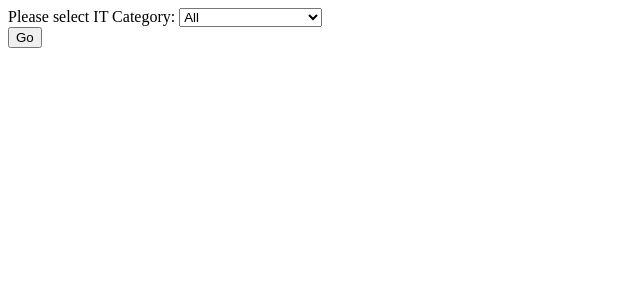
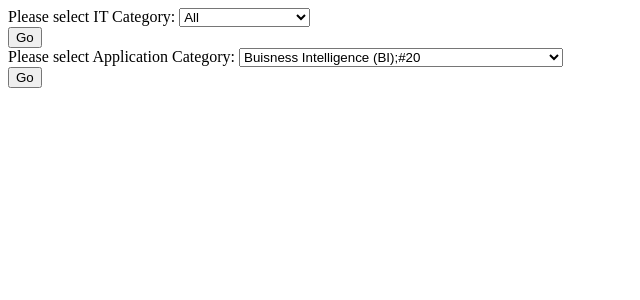
Before and after one commit to Giuliano99/HTI, a Flask app: page /dropdown in a window 1280 px wide. Shown: the top 300 px of the page, without its empty margins (0-640 px from the left). Run offline with Flask 2, Linux system fonts and the light colour scheme; parts of the project's set-up code (start-up, migrations or seed data) failed here and were passed over.

Commit message:
working on filter function

```diff
--- a/main.py
+++ b/main.py
@@ -5,18 +5,16 @@ import search
 import pandas as pd
 from flask_mail import Mail, Message
 
-
 app = Flask(__name__)
 mail = Mail(app)
 
-app.config['MAIL_SERVER']='smtp.gmail.com'
+app.config['MAIL_SERVER'] = 'smtp.gmail.com'
 app.config['MAIL_PORT'] = 465
 app.config['MAIL_USERNAME'] = 'htigroup04@gmail.com'
 app.config['MAIL_PASSWORD'] = 'Bestgroup#'
 app.config['MAIL_USE_TLS'] = False
 app.config['MAIL_USE_SSL'] = True
 mail = Mail(app)
-
 
 #
 # path_serviceCatalog = "https://raw.githubusercontent.com/Giuliano99/HTI/test/IT%20Service%20Katalog.csv"
@@ -25,29 +23,75 @@ mail = Mail(app)
 # serviceCatalog = pd.read_csv(path_serviceCatalog)
 # uri = pd.read_csv(path_uri)
 
-#df = create_dataframe(serviceCatalog, uri)
-#df = dbpedia.create_dataframe('IT Service Katalog.csv', 'uri.csv')
-#df = df.reset_index(inplace=False)
+# df = create_dataframe(serviceCatalog, uri)
+# df = dbpedia.create_dataframe('IT Service Katalog.csv', 'uri.csv')
+# df = df.reset_index(inplace=False)
 data2 = pd.read_excel('output.xls', index_col=0)
 df = data2
-#@app.route('/')
-#def home():  # put application's code here
+# @app.route('/')
+# def home():  # put application's code here
 #    return 'Hello World!'
 
+categories = ['All', 'Basic Applications', 'ERP', 'PLM']
+ApplicationCategory = ['Buisness Intelligence (BI);#20','Access Mgmt. Software', 'Analysation software', 'Animation software', 'ApplicationCategory',
+                       'Asset Mgmt. Software', 'Audition software', 'Automatisation software',
+                       'Bug and issue tracking software', 'Building information modeling (BIM)',
+                       'Building Mgmt.', 'Buisness Intelligence (BI)', 'Business process Mgmt. (BPM)',
+                       'Calculation software', 'Call management software', 'Collaborative software',
+                       'Computer Aided design 2D (2D CAD)', 'Computer Aided design 3D (3D CAD)',
+                       'Computer aided engineering (CAE)', 'Computer Aided Manufacturing (CAM)',
+                       'Computer algebra system (CAS)', 'Computer graphic software 3D',
+                       'Computer-assisted translation (CAT)', 'Computer-integrated manufacturing (CIM)',
+                       'Content Mgmt. Software (CMS)', 'Conveyor system engeneering tool',
+                       'Corporate Performance Mgmt (CPM)', 'Customer Portal', 'Customer Relationship Mgmt (CRM)',
+                       'Customer Service Management (CSM)', 'Customs Declaration Programm (CDP)',
+                       'Dangerous good Mgmt. software', 'Data Mgmt. software',
+                       'DevOps', 'Digital Asset Mgmt. (DAM)', 'Digital Signage Software',
+                       'Document management system (DMS)', 'E-Commerce Software', 'Electronic design automation (EDA)',
+                       'Electronic Signature Software', 'Enterprise Asset Management (EAM)',
+                       'Enterprise Legal Management (ELM)', 'Enterprise Output Management (EOM)',
+                       'Enterprise Ressource Planning (ERP)', 'Export control Mgmt.', 'File Sharing System',
+                       'Financial Consolidation Software', 'Fleet management software',
+                       'FMEA Functional Safety Software',
+                       'Geographic information system (GIS)', 'Graphics + Design apps',
+                       'Human capital management (HCM)', 'Integrated development environment (IDE)',
+                       'Lean Project Mgmt. Software', 'Learning Management System (LMS)',
+                       'Machine Data Capturing (MDC)',
+                       'Manufacturing execution systems (MES)', 'Marketing Automation', 'MindMapping', 'Office Suite',
+                       'Operating system', 'Patent Mgmt. Software (PMS)', 'Payroll Software', 'PDF-Software',
+                       'PLM Suite', 'Production Data Capturing (PDC)', 'Project Management Software',
+                       'Recruiting Software', 'Remote administration software', 'Ropeway Design Office (RDO)',
+                       'Sales Software', 'Screenshot software', 'Simulaton Software', 'Staff Planning',
+                       'Statistical software', 'Structural engineering software',
+                       'Supervisory Control and Data Acquisition (SCADA)',
+                       'Supply Chain Mgmt. (SCM)', 'Survey data collection (SDO)', 'Tax Mgmt. software',
+                       'Time Mgmt. Software', 'Transport Mgmt. System (TMS)', 'Travel & Expense Mgmt. Software',
+                       'Treasury Mgmt. System (TMS)', 'Warehouse Management System', 'Workforce Mgmt. Software (WMS)']
 
 
 @app.route('/', methods=["POST", "GET"])
 def home():  # put application's code here
-    categories = ['Basic Applications', 'ERP', 'Network', 'Personal Computing', 'PLM', 'Plotting',
-                  'Security']
+
     if request.method == "POST":
         search_string = request.form["nm"]
         search_result = search.search(search_string, df)
-        return render_template('results 2.0.html', column_names=search_result.columns.values,
-                               row_data=list(search_result.values.tolist()), link_column="Name", zip=zip,
-                               categories=categories)
+        return msearch(df, search_result)
     else:
-        return render_template("searchbar.html",  categories=categories)
+        return render_template("searchbar.html", categories=categories)
+
+
+def msearch(dataframe, keyword):
+    search_result = search.search(dataframe, keyword)
+    return render_template('results 2.0.html', column_names=search_result.columns.values,
+                           row_data=list(search_result.values.tolist()), link_column="Name", zip=zip,
+                           categories=categories)
+def mfilter(dataframe, cat ,keyword):
+
+    search_result = search.filter(dataframe,cat, keyword)
+    return render_template('results 2.0.html', column_names=search_result.columns.values,
+                           row_data=list(search_result.values.tolist()), link_column="Name", zip=zip,
+                           categories=categories)
+
 
 @app.route('/redirect', methods=["POST", "GET"])
 def umleiten():  # put application's code here
@@ -56,10 +100,9 @@ def umleiten():  # put application's code here
     else:
         return redirect(url_for('home'))
 
+
 @app.route('/mail', methods=["POST", "GET"])
 def select_software():  # put application's code here
-    categories = ['Basic Applications', 'ERP', 'Network', 'Personal Computing', 'PLM', 'Plotting',
-                  'Security']
     if request.method == "POST":
         software = request.form["software_name"]
         out = (f"You oredered {software}, congratulation")
@@ -68,23 +111,36 @@ def select_software():  # put application's code here
         mail.send(msg)
         return render_template("request_confirmation.html", out=out)
     else:
-        return render_template("searchbar.html",  categories=categories)
+        return render_template("searchbar.html", categories=categories)
+
+
+@app.route('/cat', methods=["POST", "GET"])
+def cate():
+    if request.method == "POST":
+        category = request.form["categories"]
+        #print(category)
+        return mfilter(df,'IT Category' ,category)
+    else:
+        return render_template("searchbar.html", categories=categories)
+    print("Hi")
+    return
+
+
+@app.route('/appcat', methods=["POST", "GET"])
+def appcate():
+    if request.method == "POST":
+        category = request.form["appcategories"]
+        #print(category)
+        return mfilter(df,'ApplicationCategory' ,category)
+    else:
+        return render_template("searchbar.html", categories=categories)
+    print("Hi")
+    return
+
 
 @app.route('/dropdown', methods=["POST", "GET"])
 def dropdown():
     Colum = ['IT Category', 'ApplicationCategory']
-    IT_Category = ['All', 'Basic Applications', 'ERP', 'Network', 'Personal Computing', 'PLM', 'Plotting', 'Security']
-    ApplicationCategory = ['Access Mgmt. Software', 'Analysation software', 'Animation software', 'ApplicationCategory', 'Asset Mgmt. Software', 'Audition software', 'Automatisation software', 'Bug and issue tracking software', 'Building information modeling (BIM)',
-        'Building Mgmt.', 'Buisness Intelligence (BI)', 'Business process Mgmt. (BPM)', 'Calculation software', 'Call management software', 'Collaborative software', 'Computer Aided design 2D (2D CAD)', 'Computer Aided design 3D (3D CAD)',
-        'Computer aided engineering (CAE)', 'Computer Aided Manufacturing (CAM)', 'Computer algebra system (CAS)', 'Computer graphic software 3D', 'Computer-assisted translation (CAT)', 'Computer-integrated manufacturing (CIM)', 'Content Mgmt. Software (CMS)', 'Conveyor system engeneering tool',
-        'Corporate Performance Mgmt (CPM)', 'Customer Portal', 'Customer Relationship Mgmt (CRM)', 'Customer Service Management (CSM)', 'Customs Declaration Programm (CDP)', 'Dangerous good Mgmt. software', 'Data Mgmt. software',
-        'DevOps', 'Digital Asset Mgmt. (DAM)', 'Digital Signage Software', 'Document management system (DMS)', 'E-Commerce Software', 'Electronic design automation (EDA)', 'Electronic Signature Software', 'Enterprise Asset Management (EAM)',
-        'Enterprise Legal Management (ELM)', 'Enterprise Output Management (EOM)',  'Enterprise Ressource Planning (ERP)', 'Export control Mgmt.', 'File Sharing System', 'Financial Consolidation Software', 'Fleet management software', 'FMEA Functional Safety Software',
-        'Geographic information system (GIS)', 'Graphics + Design apps', 'Human capital management (HCM)', 'Integrated development environment (IDE)', 'Lean Project Mgmt. Software', 'Learning Management System (LMS)', 'Machine Data Capturing (MDC)',
-        'Manufacturing execution systems (MES)', 'Marketing Automation', 'MindMapping', 'Office Suite', 'Operating system', 'Patent Mgmt. Software (PMS)', 'Payroll Software', 'PDF-Software', 'PLM Suite', 'Production Data Capturing (PDC)', 'Project Management Software',
-        'Recruiting Software', 'Remote administration software', 'Ropeway Design Office (RDO)', 'Sales Software', 'Screenshot software', 'Simulaton Software', 'Staff Planning', 'Statistical software', 'Structural engineering software', 'Supervisory Control and Data Acquisition (SCADA)',
-        'Supply Chain Mgmt. (SCM)', 'Survey data collection (SDO)', 'Tax Mgmt. software', 'Time Mgmt. Software', 'Transport Mgmt. System (TMS)', 'Travel & Expense Mgmt. Software', 'Treasury Mgmt. System (TMS)', 'Warehouse Management System', 'Workforce Mgmt. Software (WMS)']
-    # select_colum = request.form.get('Colum')
     # if select_colum == "IT Category":
     #     select = request.form.get('IT Category')
     #     categories = IT_Category
@@ -93,14 +149,38 @@ def dropdown():
     #     categories = ApplicationCategory
     # result = search.filter(select_colum, select, df)
     if request.method == "POST":
-         Colum = 'IT Category'
-         select = request.form["categories"]
-         result = search.filter(df, Colum, select)
-         #print(result)
-         return render_template('test.html', categories=IT_Category, Colum=Colum, ApplicationCategory=ApplicationCategory)
+        Colum = 'IT Category'
+        select = request.form["categories"]
+        request.form["appcategories"]
+        #result = search.filter(df, Colum, select)
+        #print(result)
+        return
     else:
-        return render_template('test.html', categories=IT_Category, Colum=Colum,
+        return render_template('test.html', categories=categories, Colum=Colum,
                                ApplicationCategory=ApplicationCategory)
+
+
+@app.route('/testdropdown', methods=["POST", "GET"])
+def testdropdown():
+    Colum = ['IT Category', 'ApplicationCategory']
+    # if select_colum == "IT Category":
+    #     select = request.form.get('IT Category')
+    #     categories = IT_Category
+    # else:
+    #     select = request.form.get(' ApplicationCategory')
+    #     categories = ApplicationCategory
+    # result = search.filter(select_colum, select, df)
+    if request.method == "POST":
+        Colum = 'IT Category'
+        select = request.form["categories"]
+        result = search.filter(df, Colum, select)
+        print(result)
+        return render_template('test.html', categories=categories, Colum=Colum,
+                               ApplicationCategory=ApplicationCategory)
+    else:
+        return render_template('test.html', categories=categories, Colum=Colum,
+                               ApplicationCategory=ApplicationCategory)
+
 
 if __name__ == '__main__':
     app.run(host="127.0.0.1", port=8080, debug=True)
--- a/search.py
+++ b/search.py
@@ -100,6 +100,12 @@ print(search("video", data2))
 
 
 def filter (Dataframe, Colum, keyword):
+    # if (keyword == 'All'):
+    #     return Dataframe
+    # else:
+    print(Dataframe)
+    print(Colum)
+    print(keyword)
     filtert = Dataframe.loc[Dataframe[Colum].str.contains(keyword, na=False)].copy()
     return filtert
 
--- a/templates/test.html
+++ b/templates/test.html
@@ -5,11 +5,11 @@
     <title>Dropdown</title>
 </head>
 <body>
-<form class="form-inline" method="POST" >
+<form  action="cat" class="form-inline" method="POST" >
   <div class="form-group">
     <div class="input-group">
         <span class="input-group-addon">Please select IT Category: </span>
-            <select name="categories" method="GET" action="/">
+            <select name="categories" method="GET">
            <option value="{{categories[0]}}" selected>{{categories[0]}}</option>
            {% for category in categories[1:] %}
                <option value="{{category}}">{{category}}</option>
@@ -19,5 +19,20 @@
     <button type="submit" class="btn btn-default">Go</button>
   </div>
 </form>
+
+<form action="appcat" class="form-inline" method="POST" >
+  <div class="form-group">
+    <div class="input-group">
+        <span class="input-group-addon">Please select Application Category: </span>
+            <select name="appcategories" method="GET" >
+           <option value="{{ApplicationCategory[0]}}" selected>{{ApplicationCategory[0]}}</option>
+           {% for appcategory in ApplicationCategory[1:] %}
+               <option value="{{appcategory}}">{{appcategory}}</option>
+           {% endfor %}
+           </select>
+    </div>
+    <button type="submit" class="btn btn-default">Go</button>
+  </div>
+</form>
 </body>
 </html>
```
